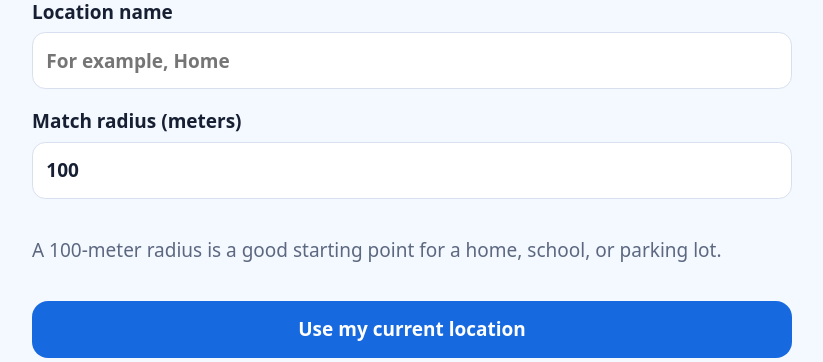
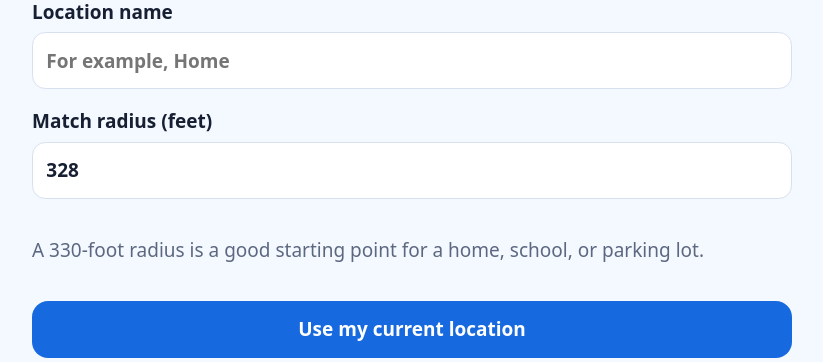
Before and after one commit to ahernsean/driving-record, a Python web app: template driving_log/templates/locations.html in a window 1280 px wide. Shown: the part 228-590 px from the top of the page, without its empty margins (228-1051 px from the left). Run offline with Jinja, Linux system fonts and the light colour scheme; the template is opened without the code that fills it, so the values that code supplies are empty.

Commit message:
Use imperial units for saved locations

```diff
--- a/driving_log/static/app.js
+++ b/driving_log/static/app.js
@@ -459,7 +459,7 @@
     const {latitude, longitude, accuracyMeters} = location;
     const preview = form.querySelector("[data-location-preview]");
     const container = form.querySelector("[data-location-map]");
-    const radiusInput = form.elements.radius_meters;
+    const radiusInput = form.elements.radius_feet;
     const accuracy = form.querySelector("[data-location-accuracy]");
     if (!preview || !container || !radiusInput || !accuracy) throw new Error("The map preview is unavailable.");
     if (form.locationPreviewMap) form.locationPreviewMap.remove();
@@ -472,12 +472,13 @@
       maxZoom: 19,
     }).addTo(map);
     const marker = L.marker([latitude, longitude], {draggable: true}).addTo(map);
-    const circle = L.circle([latitude, longitude], {radius: Number(radiusInput.value)}).addTo(map);
+    const metersPerFoot = 0.3048;
+    const circle = L.circle([latitude, longitude], {radius: Number(radiusInput.value) * metersPerFoot}).addTo(map);
     const radiusHandle = L.marker([latitude, longitude], {
       draggable: true,
       icon: L.divIcon({className: "location-radius-handle", iconSize: [20, 20]}),
     }).addTo(map);
-    const clampRadius = value => Math.max(10, Math.min(5000, Math.round(value)));
+    const clampRadius = value => Math.max(33, Math.min(16404, Math.round(value)));
     const radiusHandlePosition = (latlng, radius) => {
       const latitudeRadians = latlng.lat * Math.PI / 180;
       const longitudeDelta = radius / (111_320 * Math.max(Math.cos(latitudeRadians), 0.01));
@@ -492,11 +493,12 @@
         * Math.sin(longitudeDelta / 2) ** 2;
       return 6_371_000 * 2 * Math.atan2(Math.sqrt(a), Math.sqrt(1 - a));
     };
-    const updateRadius = radius => {
-      const selectedRadius = clampRadius(radius);
-      radiusInput.value = String(selectedRadius);
-      circle.setRadius(selectedRadius);
-      radiusHandle.setLatLng(radiusHandlePosition(marker.getLatLng(), selectedRadius));
+    const updateRadius = feet => {
+      const selectedFeet = clampRadius(feet);
+      const selectedMeters = selectedFeet * metersPerFoot;
+      radiusInput.value = String(selectedFeet);
+      circle.setRadius(selectedMeters);
+      radiusHandle.setLatLng(radiusHandlePosition(marker.getLatLng(), selectedMeters));
     };
     const updateCoordinates = latlng => {
       form.elements.latitude.value = String(latlng.lat);
@@ -507,7 +509,7 @@
     };
     map.on("click", event => updateCoordinates(event.latlng));
     marker.on("drag", event => updateCoordinates(event.target.getLatLng()));
-    radiusHandle.on("drag", event => updateRadius(distanceMeters(marker.getLatLng(), event.target.getLatLng())));
+    radiusHandle.on("drag", event => updateRadius(distanceMeters(marker.getLatLng(), event.target.getLatLng()) / metersPerFoot));
     radiusInput.oninput = () => {
       const radius = Number(radiusInput.value);
       if (Number.isFinite(radius) && radius > 0) updateRadius(radius);
@@ -515,7 +517,7 @@
     updateCoordinates(marker.getLatLng());
     form.locationPreviewMarkers = {center: marker, radius: radiusHandle};
     if (accuracyMeters !== undefined) {
-      accuracy.textContent = `Device accuracy is approximately ${Math.round(accuracyMeters)} meters.`;
+      accuracy.textContent = `Device accuracy is approximately ${Math.round(accuracyMeters / metersPerFoot)} feet.`;
     }
     map.setView([latitude, longitude], 17);
     setTimeout(() => map.invalidateSize(), 0);
--- a/driving_log/templates/location_edit.html
+++ b/driving_log/templates/location_edit.html
@@ -11,7 +11,7 @@
     <input type="hidden" name="latitude" value="{{ location.latitude }}">
     <input type="hidden" name="longitude" value="{{ location.longitude }}">
     <label>Location name<input required maxlength="100" name="name" value="{{ location.name }}"></label>
-    <label>Match radius (meters)<input required type="number" min="10" max="5000" step="1" name="radius_meters" value="{{ location.radius_meters }}"></label>
+    <label>Match radius (feet)<input required type="number" min="33" max="16404" step="1" name="radius_feet" value="{{ feet_from_meters(location.radius_meters) }}"></label>
     <button type="button" data-location-recapture>Use my current location</button>
     <p class="field-note" data-location-status aria-live="polite"></p>
     <section class="location-preview" data-location-preview aria-label="Location preview">
--- a/driving_log/templates/locations.html
+++ b/driving_log/templates/locations.html
@@ -11,8 +11,8 @@
     <input type="hidden" name="latitude">
     <input type="hidden" name="longitude">
     <label>Location name<input required maxlength="100" name="name" placeholder="For example, Home"></label>
-    <label>Match radius (meters)<input required type="number" min="10" max="5000" step="1" name="radius_meters" value="100"></label>
-    <p class="field-note">A 100-meter radius is a good starting point for a home, school, or parking lot.</p>
+    <label>Match radius (feet)<input required type="number" min="33" max="16404" step="1" name="radius_feet" value="328"></label>
+    <p class="field-note">A 330-foot radius is a good starting point for a home, school, or parking lot.</p>
     <button class="primary" type="submit" data-location-capture>Use my current location</button>
     <p class="field-note" data-location-status aria-live="polite"></p>
     <section class="location-preview" data-location-preview hidden aria-label="Location preview">
@@ -31,7 +31,7 @@
       <h2>Configured locations</h2>
       {% for location in saved_locations %}
         <div class="saved-location">
-          <span>{{ location.name }} · {{ location.radius_meters }} m radius</span>
+          <span>{{ location.name }} · {{ feet_from_meters(location.radius_meters) }} ft radius</span>
           <a class="button compact" href="/locations/{{ location.id }}/edit">Edit</a>
           <form method="post" action="/locations/{{ location.id }}/delete" onsubmit="return confirm('Delete {{ location.name }}?')">
             <input type="hidden" name="request_id" value="{{ '90000000-0000-4000-8000-' ~ range(100000000000,999999999999)|random }}">
```
Also changed, not shown: driving_log/web.py (+12 -2 lines), tests/test_browser.py (+4 -4 lines), tests/test_web.py (+4 -4 lines).
